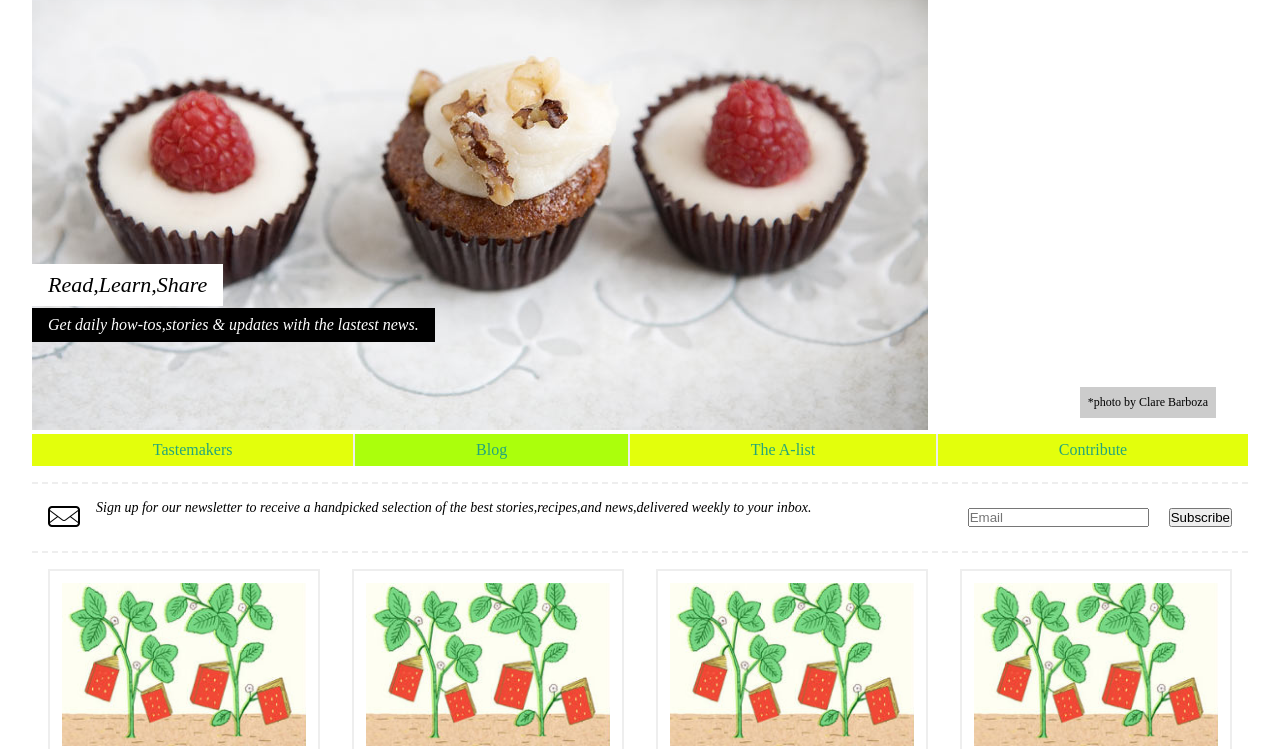
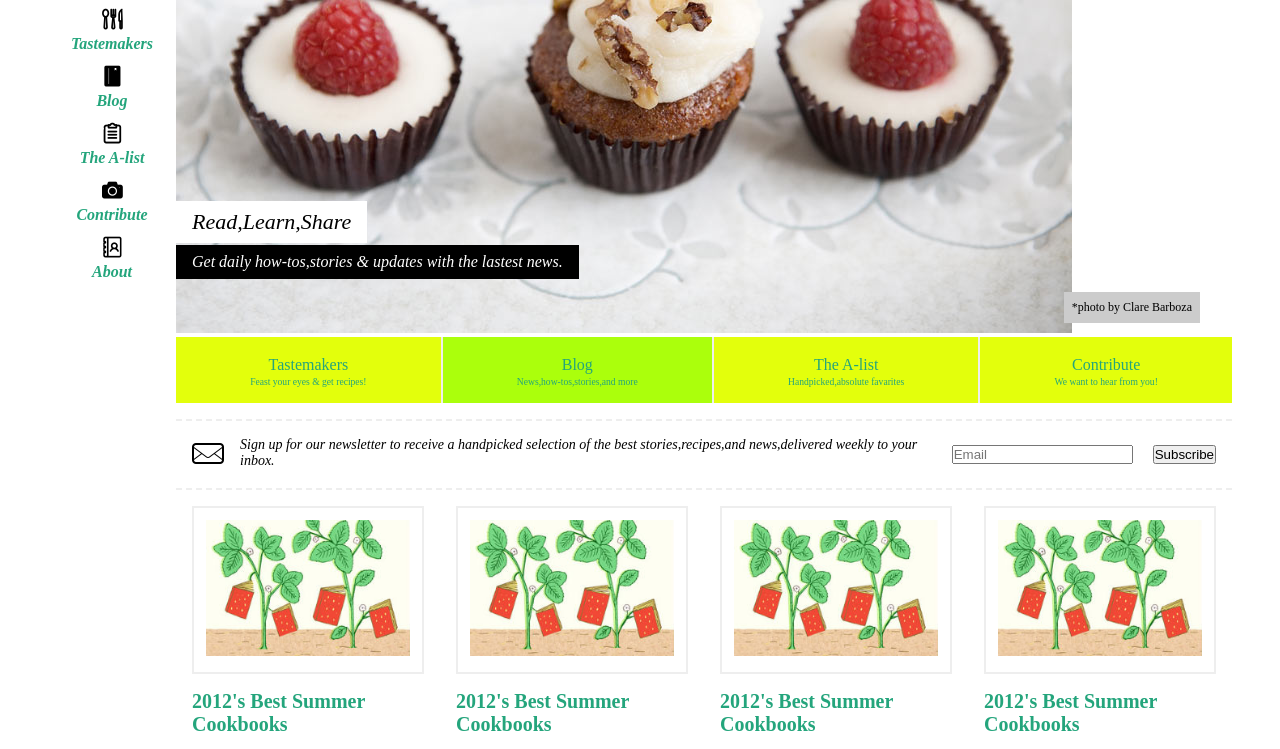
Before and after one commit to fengshiyunji/flex-learning, a plain HTML site: page index.html in a window 1280 px wide. Shown: the part 128-877 px from the top of the page. Drawn offline with Linux system fonts and the light colour scheme.

Commit message:
add the large style

```diff
--- a/css/large.css
+++ b/css/large.css
@@ -1,7 +1,39 @@
 /* Large devices (large laptops and desktops, 1200px and up) */
 
 @media only screen and (min-width: 1200px) {
-    body {
+    .site-content {
+        display: flex;
+        padding: 1rem;
+    }
+    .site-menu {
+        flex-direction: column-reverse;
+        justify-content: flex-end;
+        padding: 0 1rem;
+    }
+    .site-menu__list {
+        flex-flow: column;
+        margin: 1rem 0;
+    }
+    .site-menu__list--item {
+        padding: 0.25rem;
+    }
+    .site-intro__tab--sub--text{
+        display: inline-block;
+        font-size: 0.6rem;
+        line-height: 0.6rem;
+    }
+    .site-intro__tab--text {
+        display: inline-block;
+        line-height: 1rem;
+        padding: 0.25rem;
+    }
+    .site-intro__tab li{
+        display: flex;
+        flex-direction: column;
+        padding: 1rem;
+    }
 
+    .site-intro__author{
+        bottom: 5rem;
     }
 }
--- a/css/medium.css
+++ b/css/medium.css
@@ -68,6 +68,10 @@
     .site-intro__tab li.active{
         background: #abff0c;
     }
+
+    .site-intro__tab--sub--text{
+        display: none;
+    }
     .site-main-content {
         display: flex;
     }
--- a/index.html
+++ b/index.html
@@ -14,6 +14,7 @@
 </head>
 
 <body>
+    <div class="site-content">
         <div class="site-menu">
             <ul class="site-menu__list">
                 <li class="site-menu__list--item">
@@ -41,22 +42,25 @@
                 <img src="./image/logo.png" />
             </div>
         </div>
+        <div class="site-content--main">
             <section class="site-intro">
                 <img class="site-intro__img" src="./image/foodsense.jpg" />
                 <div class="site-intro__title">Read,Learn,Share</div>
                 <div class="site-intro__info">Get daily how-tos,stories & updates with the lastest news.</div>
                 <div class="site-intro__author">*photo by Clare Barboza</div>
                 <ul class="site-intro__tab">
-            <li>Tastemakers</li>
-            <li class="active">Blog</li>
-            <li>The A-list</li>
-            <li>Contribute</li>
+                    <li><div class='site-intro__tab--text'>Tastemakers</div><div class='site-intro__tab--sub--text'>Feast your eyes & get recipes!</div></li>
+                    <li class="active"><div class='site-intro__tab--text'>Blog</div><div class='site-intro__tab--sub--text'>News,how-tos,stories,and more</div></li>
+                    <li><div class='site-intro__tab--text'>The A-list</div><div class='site-intro__tab--sub--text'>Handpicked,absolute favarites</div></li>
+                    <li><div class='site-intro__tab--text'>Contribute</div><div class='site-intro__tab--sub--text'>We want to hear from you!</div></li>
                 </ul>
             </section>
             <section class="site-subscribe">
                 <div class="site-subscribe__info">
                     <i class="site-subscribe__icon iconfont icon-mail"></i>
-            <div class="site-subscribe__desc">Sign up for our newsletter to receive a handpicked selection of the best
+                    <div class="site-subscribe__desc">Sign up for our newsletter to receive a handpicked selection of
+                        the
+                        best
                         stories,recipes,and news,delivered weekly to your inbox.
                     </div>
                 </div>
@@ -123,6 +127,8 @@
                     </div>
                 </section>
             </div>
+        </div>
+    </div>
     <footer class="site-footer">
         <div class="site-footer__info">
             <div class="site-footer__info--link">
```
Lines whose indentation alone changed are shown as unchanged.
